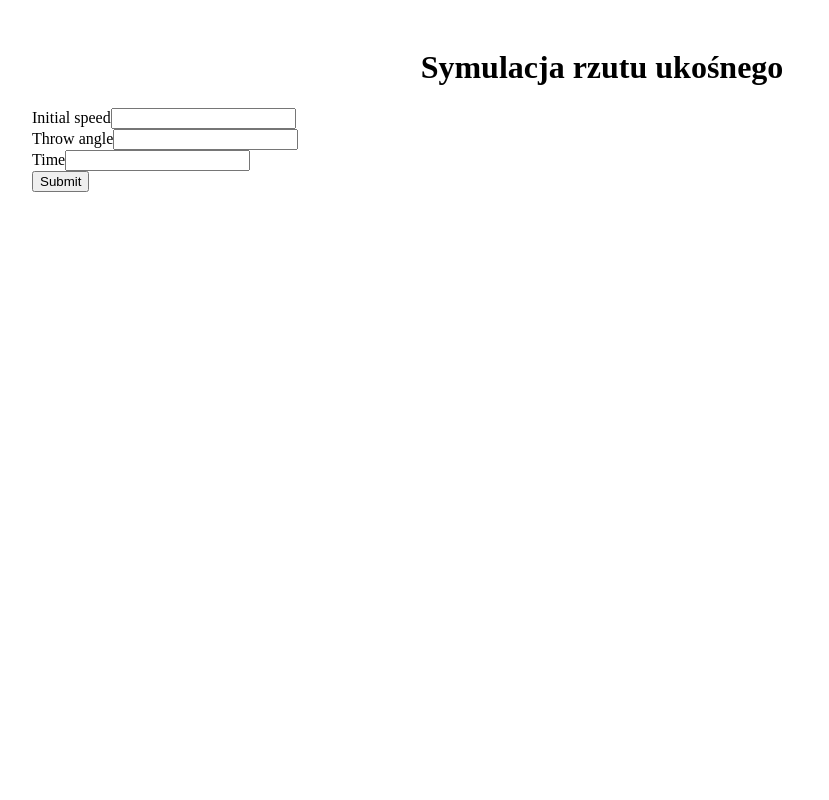
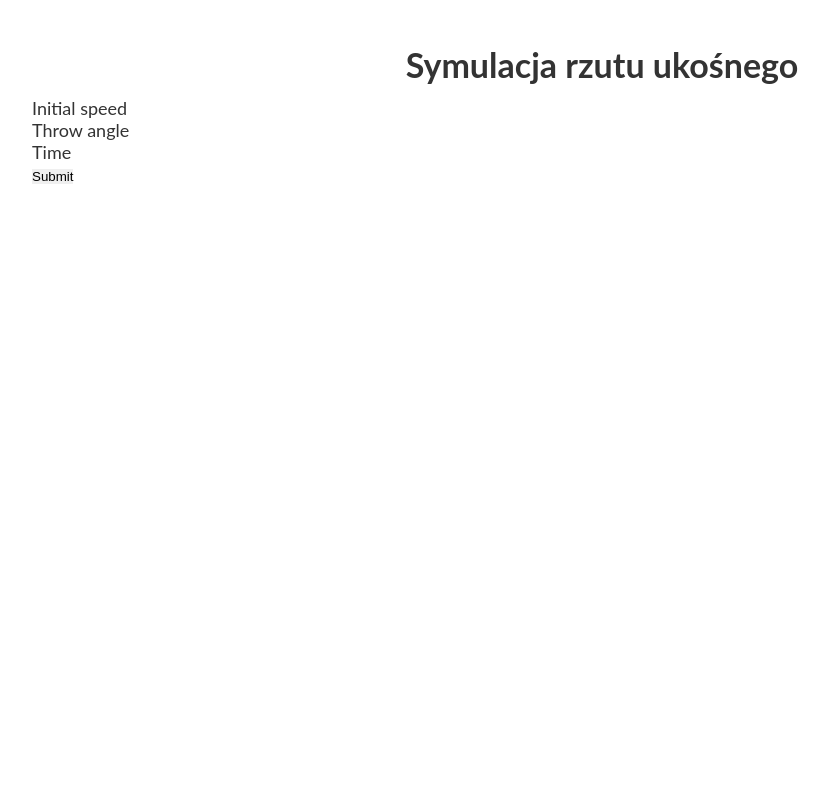
Before and after one commit to pawelpoloczek/oblique-throw, a Symfony app: template templates/home.html.twig in a window 1280 px wide. Shown: the whole page, without its empty margins (38-867 px from the left). Run offline with Twig, Linux system fonts and the light colour scheme; the template is opened without the code that fills it, so the values that code supplies are empty; form fields are guessed from the names that the template uses; some libraries are stand-ins or nearby versions.

Commit message:
Add Lato fonts

```diff
--- a/public/css/style.css
+++ b/public/css/style.css
@@ -1,9 +1,47 @@
+* {
+    margin: 0;
+    padding: 0;
+    border: none;
+}
+
+html,
+body {
+    font-family: 'Lato', Arial, Tahoma, sans-serif;
+    font-size: 18px;
+    font-weight: normal;
+    color: #333;
+    height: 100%;
+    background-color: #FFF;
+}
+
+a {
+    text-decoration: none;
+    color: #31bbfb;
+}
+
+h1 {
+    text-align: center;
+    font-size: 34px;
+    margin: 24px 0 12px 0;
+}
+
+h2 {
+    font-size: 30px;
+    margin: 20px 0 10px 0;
+}
+
+h3 {
+    font-size: 26px;
+    margin: 16px 0 8px 0;
+}
+
+h4 {
+    font-size: 22px;
+    margin: 12px 0 6px 0;
+}
+
 .container {
     max-width: 1140px;
     margin: 0 auto;
     padding: 20px;
 }
-
-h1 {
-    text-align: center;
-}
```
